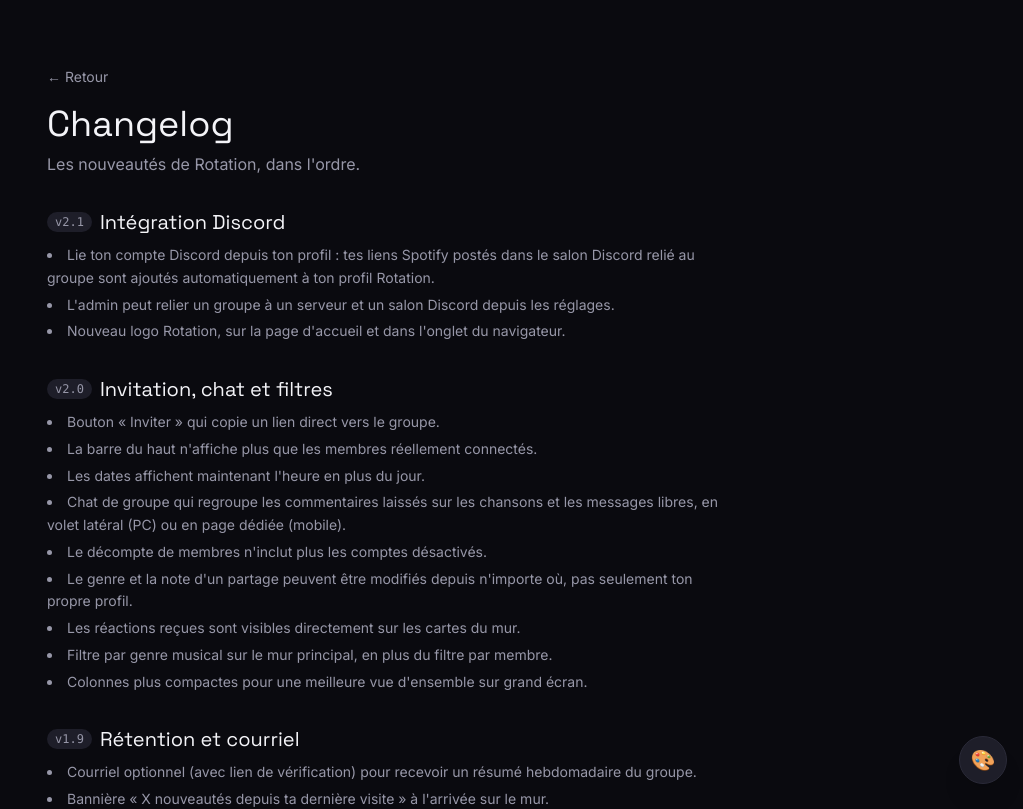
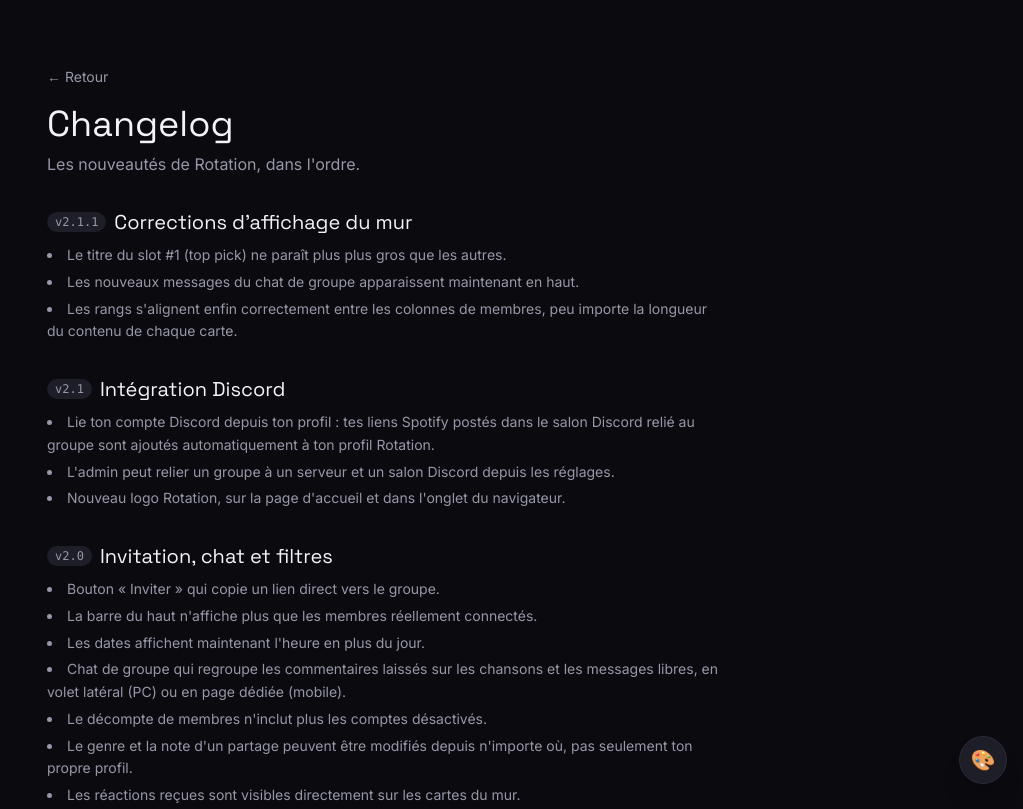
Before and after one commit to madrouin90-gif/rotation, a Next.js app: page /changelog in a window 1280 px wide. Shown: the top 809 px of the page, without its empty margins (257-1280 px from the left). Built offline with nearby package versions, Linux system fonts and the light colour scheme.

Commit message:
Ajoute une entrée changelog pour les corrections d'affichage du mur
Co-Authored-By: Claude Sonnet 5 <noreply@anthropic.com>

```diff
--- a/src/app/changelog/page.tsx
+++ b/src/app/changelog/page.tsx
@@ -7,6 +7,15 @@ interface ChangelogEntry {
 }
 
 const ENTRIES: ChangelogEntry[] = [
+  {
+    version: "2.1.1",
+    title: "Corrections d'affichage du mur",
+    items: [
+      "Le titre du slot #1 (top pick) ne paraît plus plus gros que les autres.",
+      "Les nouveaux messages du chat de groupe apparaissent maintenant en haut.",
+      "Les rangs s'alignent enfin correctement entre les colonnes de membres, peu importe la longueur du contenu de chaque carte.",
+    ],
+  },
   {
     version: "2.1",
     title: "Intégration Discord",
```
